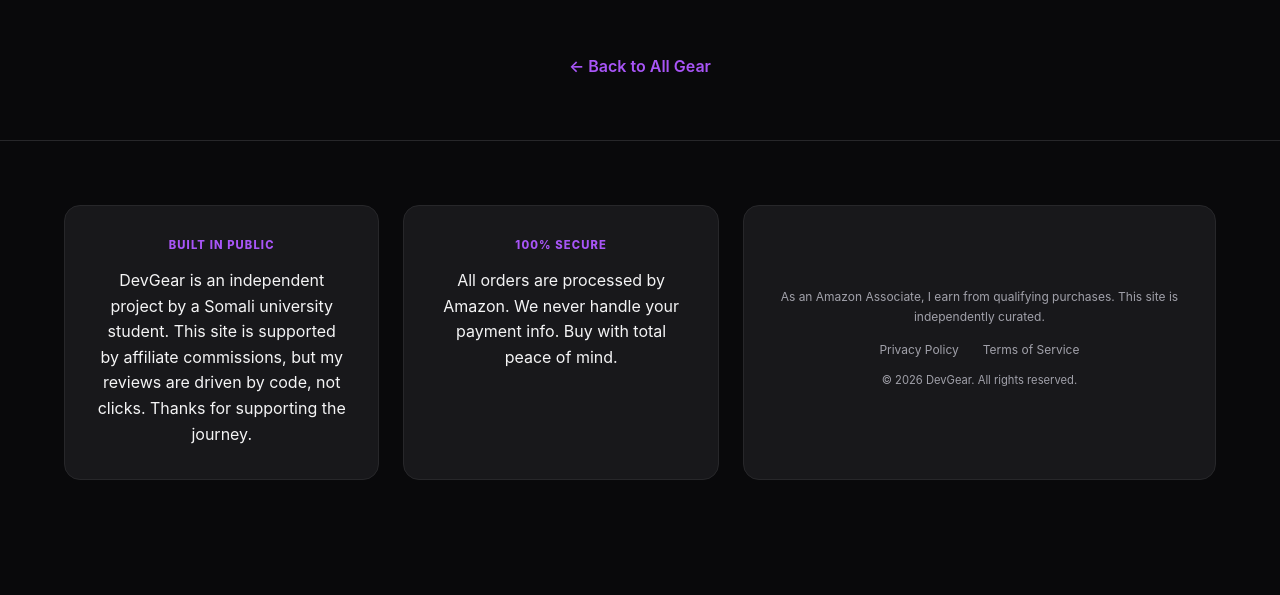
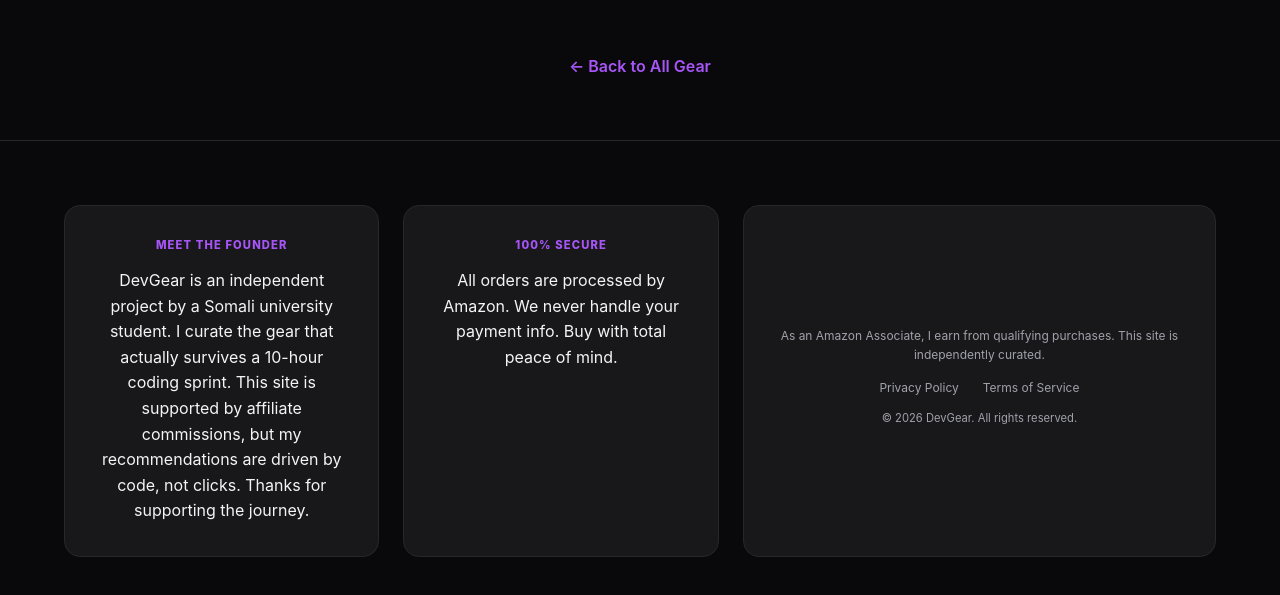
Before and after one commit to Jamalabdirahiim/DevGear, a website built with Vite: page comparison.html in a window 1280 px wide. Shown: the part 2935-3530 px from the top of the page. Before the commit the page ends 3479 px from the top, so only its background shows below. Built offline with nearby package versions, Linux system fonts and the light colour scheme; some packages are replaced by stand-ins of ours.

Commit message:
content: add hero trust signal and sync all footers

```diff
--- a/comparison.html
+++ b/comparison.html
@@ -105,12 +105,13 @@
             <div class="container footer-bento-container">
                 <div class="footer-bento-grid">
                     <div class="footer-tile founder-tile">
-                        <div class="tile-label">Built in Public</div>
-                        <p class="tile-content">DevGear is an independent project by a Somali university student. This
-                            site is
-                            supported by affiliate commissions, but my reviews are driven by code, not clicks. Thanks
-                            for supporting
-                            the journey.</p>
+                        <div class="tile-label">Meet the Founder</div>
+                        <p class="tile-content">DevGear is an independent project by a Somali university student. I
+                            curate the
+                            gear that actually survives a 10-hour coding sprint. This site is supported by affiliate
+                            commissions,
+                            but my recommendations are driven by code, not clicks. Thanks for supporting the journey.
+                        </p>
                     </div>
                     <div class="footer-tile security-tile">
                         <div class="tile-label">100% Secure</div>
--- a/src/main.js
+++ b/src/main.js
@@ -185,9 +185,7 @@ const renderHero = () => {
         <h1 class="hero-h1">
           The Best <span class="text-transparent bg-clip-text bg-gradient-hero">Developer Desk Setup</span>.
         </h1>
-        <p class="hero-p">
-          Stop guessing your gear. I’m a 22yo student developer building my career on these exact tools. Every item is verified for 2026 workflows, Mac/Windows compatibility, and long-term durability. Secure checkout via Amazon.
-        </p>
+        <p class="hero-subtitle">I'm a 22yo student developer building my career on these exact tools. Every item is manually verified for 2026 workflows, Mac/Windows compatibility, and long-term durability. Secure checkout via Amazon.</p>
         <div class="hero-trust">
           <span>✅ Verified for Mac & PC</span>
           <span class="pulse-dot"></span>
```
